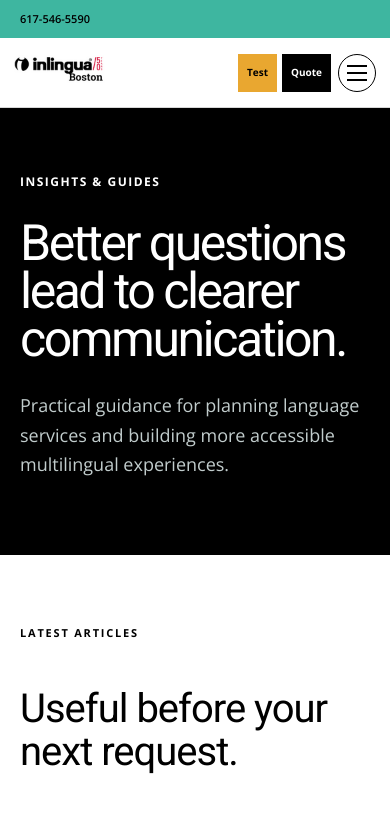
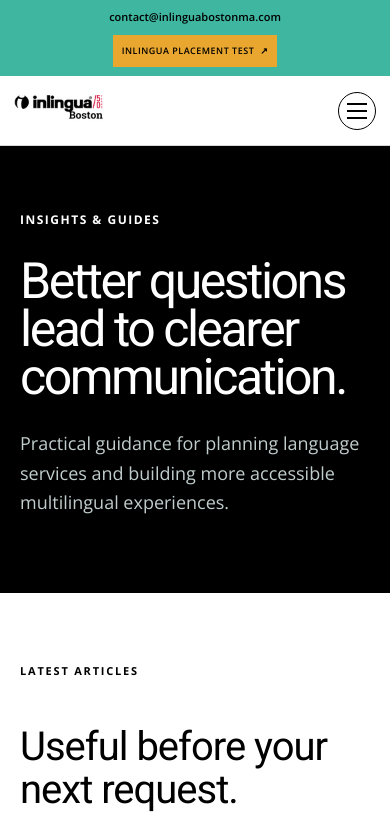
Before and after one commit to sosinfo212/inlingua, a Next.js app: page /blog in a window 390 px wide. Shown: the top 817 px of the page. Built offline with nearby package versions, Linux system fonts and the light colour scheme.

Commit message:
Keep mobile header actions fixed on scroll

```diff
--- a/app/client-guidelines.css
+++ b/app/client-guidelines.css
@@ -43,18 +43,18 @@
 .language-group p,.article-copy>p:last-of-type,.article-content section p,
 .contact-form-panel>p:nth-of-type(2),.contact-methods span{font-size:15px!important;line-height:1.7}
 
-.utility-bar{background:var(--coral);color:#000}
+.utility-bar{background:var(--coral);color:#000;position:sticky;top:0;z-index:50}
 .utility-bar>.shell{min-height:46px;display:flex;align-items:center;justify-content:space-between;gap:24px}
-.utility-bar>div>div{display:flex;gap:24px;align-items:center}
+.utility-contact,.utility-actions{display:flex;gap:24px;align-items:center}
 .utility-bar a{color:#000;text-decoration:none;font-size:13px;font-weight:600}
 .utility-bar .placement-test{background:var(--lime);color:#000;min-height:46px;border-radius:0;text-transform:uppercase;letter-spacing:.5px}
-.nav{background:#fff;border-bottom-color:#d7d7d7}
+.utility-quote{display:none}
+.nav{background:#fff;border-bottom-color:#d7d7d7;position:sticky;top:46px;z-index:49}
 .brand-logo{display:flex;align-items:center;flex:0 0 auto}
 .brand-logo img{display:block;width:141px;height:78px;object-fit:contain}
 .footer-logo{width:max-content;background:#fff;padding:4px 10px;margin-bottom:18px}
 .footer-logo img{width:141px;height:78px}
 .nav nav a,.text-link{color:#000}
-.mobile-header-actions{display:none}
 .button{background:#000;color:#fff;border-radius:0}
 .button.lime,.placement-test{background:var(--lime);color:#000}
 
@@ -82,33 +82,32 @@
 @media(max-width:800px){
   h2,.section h2,.dark-section h2,.form-intro h2,main h2{font-size:40px!important}
   main h3{font-size:29px!important}
-  .utility-bar>.shell{padding-right:0}
-  .utility-bar>div>div a:last-child{display:none}
-  .utility-bar .placement-test{font-size:11px;padding:12px;gap:8px}
+  .utility-bar>.shell{min-height:72px;padding:8px 14px;display:grid;grid-template-columns:minmax(0,1fr) auto;gap:8px 12px}
+  .utility-contact{min-width:0;display:block}
+  .utility-phone{display:none}
+  .utility-email{display:block;overflow:hidden;text-overflow:ellipsis;white-space:nowrap;font-size:11px!important}
+  .utility-actions{gap:6px}
+  .utility-bar .placement-test,.utility-quote{display:inline-flex;min-height:38px;padding:8px 10px;gap:6px;font-size:10px;text-transform:uppercase;white-space:nowrap}
+  .utility-quote{background:#000!important;color:#fff!important}
+  .nav{top:72px}
   .brand-logo img{width:118px;height:auto}
 }
 
 @media(max-width:1100px){
   .nav{height:76px;padding-left:20px;padding-right:20px;gap:10px}
-  .mobile-header-actions{display:flex;align-items:center;gap:7px;margin-left:auto}
-  .mobile-header-actions a{min-height:40px;display:inline-flex;align-items:center;justify-content:center;padding:8px 11px;background:#000;color:#fff;text-decoration:none;font-size:11px;font-weight:700;white-space:nowrap}
-  .mobile-header-actions .mobile-placement{background:var(--lime);color:#000}
-  .mobile-menu{margin-left:0}
+  .mobile-menu{margin-left:auto}
   .mobile-menu summary{width:42px;height:42px}
   .mobile-menu-panel{top:76px}
-  .mobile-short{display:none}
 }
 
 @media(max-width:520px){
-  .utility-bar>.shell{min-height:38px}
-  .utility-bar>div>div a{font-size:11px}
-  .utility-bar>.shell>.placement-test{display:none}
+  .utility-bar>.shell{min-height:76px;grid-template-columns:1fr;gap:5px;padding-top:7px;padding-bottom:7px}
+  .utility-contact{text-align:center}
+  .utility-actions{justify-content:center}
+  .nav{top:76px}
   .nav{height:70px;padding-left:14px;padding-right:14px;gap:7px}
   .brand-logo img{width:94px;height:auto}
-  .mobile-header-actions{gap:5px}
-  .mobile-header-actions a{min-height:38px;padding:7px 9px;font-size:10px}
-  .mobile-long{display:none}
-  .mobile-short{display:inline}
+  .utility-bar .placement-test,.utility-quote{min-height:32px;padding:6px 9px;font-size:9px}
   .mobile-menu summary{width:38px;height:38px}
   .mobile-menu-panel{top:70px}
 }
--- a/app/components.tsx
+++ b/app/components.tsx
@@ -5,7 +5,7 @@
 
 const navigation=<><Link href="/">Home</Link><Link href="/services">Services</Link><Link href="/industries">Industries</Link><Link href="/language-education">Education</Link><Link href="/government-contracting">Government</Link><Link href="/blog">Blog</Link></>;
 const placementTest=<a className="button compact placement-test" href="https://my.inlingua.com/placementtest/adaptive/" target="_blank" rel="noopener noreferrer">Inlingua placement test <span aria-hidden="true">↗</span></a>;
-export function Header(){return <><a className="skip" href="#main">Skip to content</a><div className="utility-bar"><div className="shell"><div><a href="tel:+16175465590">617-546-5590</a><a href="mailto:contact@inlinguabostonma.com">contact@inlinguabostonma.com</a></div>{placementTest}</div></div><header className="nav shell"><Link href="/" className="brand brand-logo" aria-label="inlingua Boston home"><img src="/images/inlingua-boston-logo.png" width="141" height="78" alt="inlingua Boston"/></Link><nav aria-label="Primary navigation">{navigation}</nav><div className="header-actions"><Link className="button compact" href="/request-a-quote">Request a quote</Link></div><div className="mobile-header-actions"><a className="mobile-placement" href="https://my.inlingua.com/placementtest/adaptive/" target="_blank" rel="noopener noreferrer"><span className="mobile-long">Placement test</span><span className="mobile-short">Test</span></a><Link href="/request-a-quote">Quote</Link></div><details className="mobile-menu"><summary aria-label="Open navigation menu"><span/><span/><span/></summary><div className="mobile-menu-panel"><nav aria-label="Mobile navigation">{navigation}</nav><div className="mobile-ctas">{placementTest}<Link className="button compact" href="/request-a-quote">Request a quote <span aria-hidden="true">→</span></Link></div></div></details></header></>}
+export function Header(){return <><a className="skip" href="#main">Skip to content</a><div className="utility-bar"><div className="shell"><div className="utility-contact"><a className="utility-phone" href="tel:+16175465590">617-546-5590</a><a className="utility-email" href="mailto:contact@inlinguabostonma.com">contact@inlinguabostonma.com</a></div><div className="utility-actions">{placementTest}<Link className="button compact utility-quote" href="/request-a-quote">Request quote</Link></div></div></div><header className="nav shell"><Link href="/" className="brand brand-logo" aria-label="inlingua Boston home"><img src="/images/inlingua-boston-logo.png" width="141" height="78" alt="inlingua Boston"/></Link><nav aria-label="Primary navigation">{navigation}</nav><div className="header-actions"><Link className="button compact" href="/request-a-quote">Request a quote</Link></div><details className="mobile-menu"><summary aria-label="Open navigation menu"><span/><span/><span/></summary><div className="mobile-menu-panel"><nav aria-label="Mobile navigation">{navigation}</nav></div></details></header></>}
 export function HeroImage({src,alt,priority=false}:{src:string;alt:string;priority?:boolean}){return <figure className="hero-image"><img src={src} alt={alt} width="1729" height="909" loading={priority?"eager":"lazy"} fetchPriority={priority?"high":"auto"}/><span aria-hidden="true"/></figure>}
 export function Footer(){return <footer><div className="shell footer-grid"><div><Link href="/" className="brand brand-logo footer-logo" aria-label="inlingua Boston home"><img src="/images/inlingua-boston-logo.png" width="141" height="78" alt="inlingua Boston"/></Link><p>The Language School of Boston and a partner for professional language services—designed around the people who need to understand one another.</p></div><div><b>Solutions</b><Link href="/services/interpretation">Interpretation</Link><Link href="/services/translation">Translation</Link><Link href="/services/transcription">Transcription</Link><Link href="/corporate-language-solutions">Organizations</Link></div><div><b>Learn</b><Link href="/language-education">Language education</Link><Link href="/resources">Resources</Link><Link href="/about">About</Link></div><div><b>Start here</b><Link href="/request-a-quote">Request a quote</Link><Link href="/contact">Contact</Link><Link href="/government-contracting">Procurement</Link></div></div><div className="shell legal">© 2026 inlingua Boston <span>Privacy · Accessibility · Terms</span></div></footer>}
 export function JsonLd({page}:{page:Page}){const data={"@context":"https://schema.org","@type":"Service",name:page.title,description:page.description,provider:{"@type":"Organization",name:"inlingua Boston"},areaServed:[{"@type":"AdministrativeArea",name:"Greater Boston"},{"@type":"Country",name:"United States"}]};return <script type="application/ld+json" dangerouslySetInnerHTML={{__html:JSON.stringify(data)}}/>}
```
